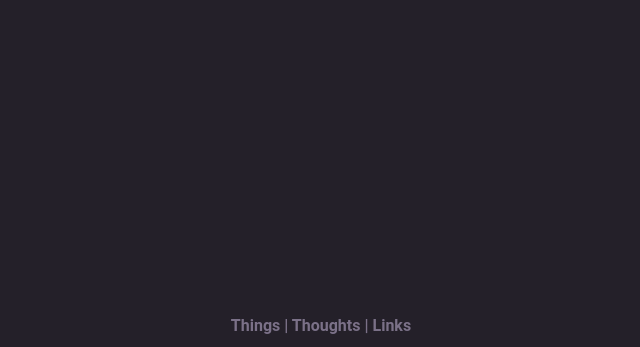
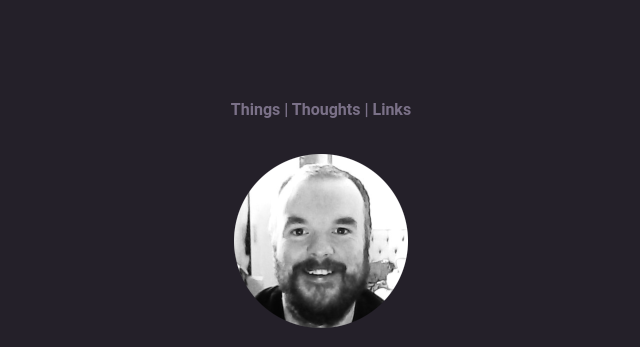
Before and after one commit to DavidJESmith/cv, a plain HTML site: page index.html in a window 1280 px wide. Shown: the top 347 px of the page, without its empty margins (319-959 px from the left). Drawn offline with Linux system fonts and the light colour scheme.

Commit message:
100px top bottom margin

```diff
--- a/css/styles.css
+++ b/css/styles.css
@@ -19,7 +19,7 @@ a {
 }
 
 .content{
-  margin: 25%
+  margin: 100px 100px;
 }
 
 .text{
```
